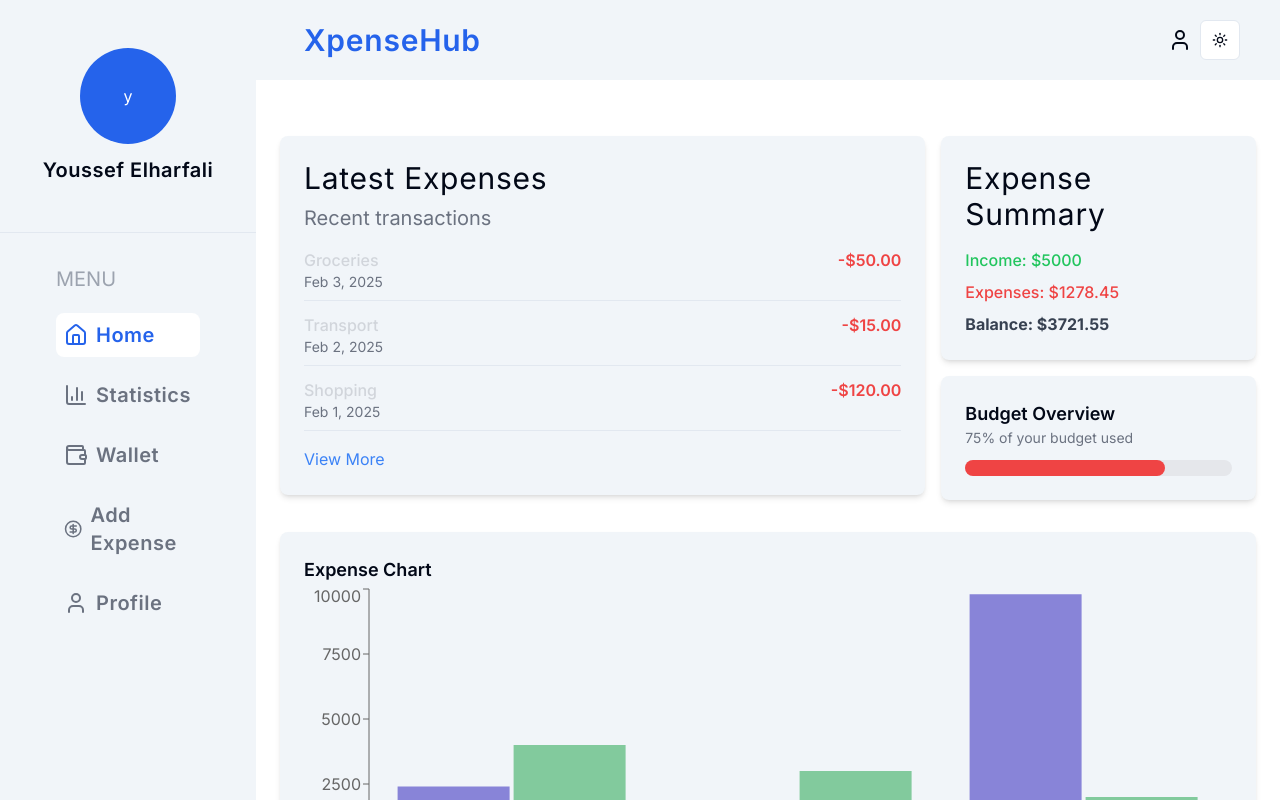
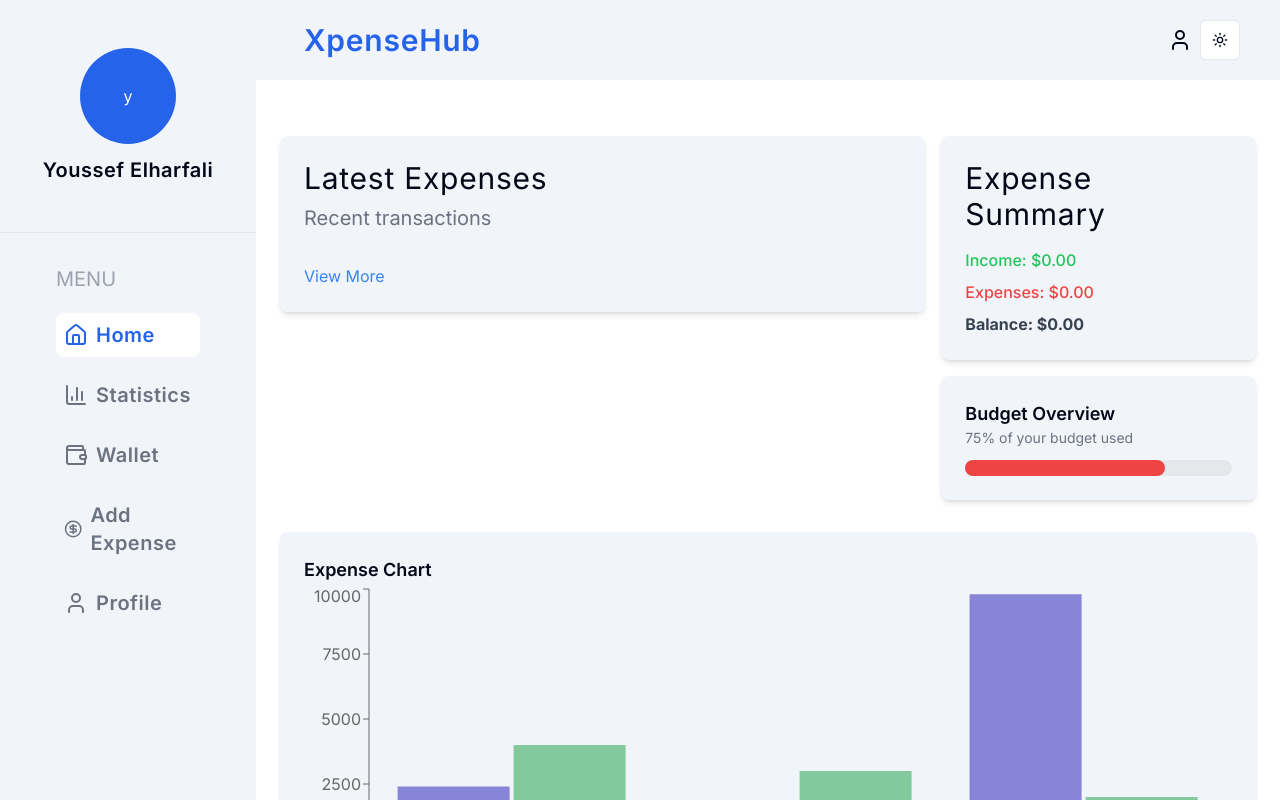
Before and after one commit to Elharfali8/project-3-expense-tracker, a Next.js app: page /dashboard in a window 1280 px wide. Shown: the top 800 px of the page. Built offline with nearby package versions, Linux system fonts and the light colour scheme.

Commit message:
Add data to latest expenses and expenses summary, save data to localStorage

```diff
--- a/app/(dashboard)/add-expense/page.jsx
+++ b/app/(dashboard)/add-expense/page.jsx
@@ -67,9 +67,10 @@ const AddExpensePage = () => {
         {expenses.map(expense => (
           <Card key={expense.id} className="p-4 shadow-md bg-muted">
             <CardContent>
-              <p className="text-lg font-bold">${expense.amount.toFixed(2)}</p>
-              <p className="text-gray-600 dark:text-gray-400">{expense.category}</p>
-              {expense.description && <p className="text-gray-500 dark:text-gray-300">{expense.description}</p>}
+                    <p className="text-gray-500 dark:text-gray-300">{expense?.createdAt}</p>
+                    <p className="text-lg font-bold text-primary">${expense?.amount.toFixed(2)}</p>
+                    <p className="text-green-500">{expense?.category}</p>
+              {expense?.description && <p className="text-gray-500 dark:text-gray-300">{expense?.description}</p>}
             </CardContent>
           </Card>
         ))}
--- a/app/(dashboard)/dashboard/page.jsx
+++ b/app/(dashboard)/dashboard/page.jsx
@@ -1,20 +1,33 @@
+'use client'
+
 import BudgetOverview from '@/components/BudgetOverview'
 import ExpenseChart from '@/components/ExpensesChart'
 import ExpenseSummary from '@/components/ExpenseSummary'
-import GlobalTitle from '@/components/GlobalTitle'
 import LatestExpense from '@/components/LatestExpense'
-import Link from 'next/link'
 import React from 'react'
+import { useSelector } from 'react-redux'
 
 const DashboardPage = () => {
+  const { expenses } = useSelector((store) => store.expense)
+  const {wallets} = useSelector((store) => store.wallet)
+
+  const totalBalance = wallets?.reduce((sum, item) => sum + item.balance, 0);
+  const totalExpenses = expenses?.reduce((sum, item) => sum + item.amount, 0)
+  const balance = totalBalance - totalExpenses
+
+
   return (
     <div className=''>
       <div className='grid xl:grid-cols-6 gap-4'>
         <div className='xl:col-span-4'>
-          <LatestExpense />
+          <LatestExpense expenses={expenses} />
         </div>
         <div className='xl:col-span-2 grid gap-y-4'>
-          <ExpenseSummary />
+          <ExpenseSummary
+            totalBalance={totalBalance}
+            totalExpenses={totalExpenses}
+            balance={balance}
+          />
           <BudgetOverview />
         </div>
       </div>
--- a/app/(dashboard)/wallet/page.jsx
+++ b/app/(dashboard)/wallet/page.jsx
@@ -31,6 +31,8 @@ const WalletPage = () => {
     setAmount('')
   }
 
+
+
   return (
     <div className="p-6 space-y-6">
       <h1 className="text-2xl font-bold">Wallet</h1>
@@ -59,7 +61,7 @@ const WalletPage = () => {
           </SelectTrigger>
           <SelectContent>
             {wallets.map(wallet => (
-              <SelectItem key={wallet.id} value={wallet.id.toString()}>
+              <SelectItem key={wallet.id} value={wallet.id}>
                 {wallet.name}
               </SelectItem>
             ))}
--- a/components/ExpenseSummary.jsx
+++ b/components/ExpenseSummary.jsx
@@ -1,14 +1,14 @@
 import React from "react";
 import GlobalTitle from "./GlobalTitle";
 
-const ExpenseSummary = () => {
+const ExpenseSummary = ({totalBalance, totalExpenses, balance}) => {
   return (
     <div className="bg-muted p-6 rounded-lg shadow-md">
       <GlobalTitle title='Expense Summary' />
       <div className="mt-4 space-y-2">
-        <p className="text-green-500 font-medium">Income: $5000</p>
-        <p className="text-red-500 font-medium">Expenses: $1278.45</p>
-        <p className="text-gray-700 font-bold">Balance: $3721.55</p>
+        <p className="text-green-500 font-medium">Income: ${totalBalance?.toFixed(2)}</p>
+        <p className="text-red-500 font-medium">Expenses: ${totalExpenses?.toFixed(2)}</p>
+        <p className="text-gray-700 font-bold">Balance: ${balance?.toFixed(2)}</p>
       </div>
     </div>
   );
--- a/components/LatestExpense.jsx
+++ b/components/LatestExpense.jsx
@@ -1,25 +1,20 @@
 import React from "react";
 import GlobalTitle from "./GlobalTitle";
 
-const LatestExpenses = () => {
-  const transactions = [
-    { category: "Groceries", date: "Feb 3, 2025", amount: "-$50.00" },
-    { category: "Transport", date: "Feb 2, 2025", amount: "-$15.00" },
-    { category: "Shopping", date: "Feb 1, 2025", amount: "-$120.00" },
-  ];
+const LatestExpenses = ({expenses}) => {
 
   return (
     <div className="bg-muted p-6 rounded-lg shadow-md">
           <GlobalTitle title='Latest Expenses' subTitle='Recent transactions' />
 
       <div className="mt-4 space-y-3">
-        {transactions.map((item, index) => (
+        {expenses?.slice(-3).map((item, index) => (
           <div key={index} className="flex justify-between border-b pb-2">
             <div>
               <p className="font-medium text-gray-300">{item.category}</p>
-              <p className="text-sm text-gray-500">{item.date}</p>
+              <p className="text-sm text-gray-500">{item.createdAt}</p>
             </div>
-            <p className="text-red-500 font-semibold">{item.amount}</p>
+            <p className="text-red-500 font-semibold">-${item.amount}</p>
           </div>
         ))}
       </div>
--- a/features/expense/expenseSlice.js
+++ b/features/expense/expenseSlice.js
@@ -1,9 +1,11 @@
 import { createSlice } from "@reduxjs/toolkit";
 import { toast } from "react-toastify";
 import { v4 as uuidv4 } from 'uuid';
+import { format } from 'date-fns';
+import { addDataToLocalStorage, getDataFromLocalStorage } from "@/utils/localStorage";
 
 const initialState = {
-    expenses: [],
+    expenses: getDataFromLocalStorage() || [],
     categories: ['Food', 'Transport', 'Shopping', 'Entertainment', 'Bills', 'Other']
 }
 
@@ -15,6 +17,7 @@ const expenseSlice = createSlice({
             const { amount, category, description } = payload
             const newExpense = {
                 id: uuidv4(),
+                createdAt: format(new Date(), 'MMM dd, yyyy'),
                 amount: Number(amount),
                 category,
                 description
@@ -26,6 +29,7 @@ const expenseSlice = createSlice({
             }
 
             state.expenses = [...state.expenses, newExpense]
+            addDataToLocalStorage(state.expenses)
             toast.success('Expense added successfully')
         }
     }
--- a/features/wallet/walletSlice.js
+++ b/features/wallet/walletSlice.js
@@ -1,11 +1,10 @@
+import { addWalletToLocalStorage, getWalletFromLocalStorage } from "@/utils/localStorage";
 import { createSlice } from "@reduxjs/toolkit";
+import { toast } from "react-toastify";
 import { v4 as uuidv4 } from 'uuid';
 
 const initialState = {
-    wallets: [
-        { id: 1, name: 'Cash', balance: 500 },
-        { id: 2, name: 'Bank Account', balance: 1500 },
-    ],
+    wallets: getWalletFromLocalStorage() || [],
     transactions: ['deposit', 'withdraw']
 }
 
@@ -18,19 +17,33 @@ const walletSlice = createSlice({
             const newWallet = {
                 id: uuidv4(),
                 name,
-                balance: 0
+                balance: Number(balance)
             }
             state.wallets = [...state.wallets, newWallet]
+            addWalletToLocalStorage(state.wallets)
+            toast.success('Wallet added successfully')
         },
         handleTransaction: (state, { payload }) => {
             const { id, transactionType, amount } = payload
-            const selectedWallet = state.wallets.find((item) => item.id === Number(id))
+            const selectedWallet = state.wallets.find((item) => item.id === id)
+
+            if (!selectedWallet) {
+                toast.error("Wallet not found");
+                return;
+            }
+
             if (transactionType === 'deposit') {
-                selectedWallet.balance += Number(amount)
+                selectedWallet.balance += Number(amount);
             } else {
-                selectedWallet.balance -= Number(amount)
+                if (selectedWallet.balance < Number(amount)) {
+                    toast.error("Insufficient balance");
+                    return;
+                }
+                selectedWallet.balance -= Number(amount);
             }
-            return
+
+            addWalletToLocalStorage(state.wallets);
+            toast.success("Transaction successful");
         }
     }
 })
--- a/package.json
+++ b/package.json
@@ -16,6 +16,7 @@
     "@reduxjs/toolkit": "^2.5.1",
     "class-variance-authority": "^0.7.1",
     "clsx": "^2.1.1",
+    "date-fns": "^4.1.0",
     "lucide-react": "^0.474.0",
     "next": "15.1.6",
     "next-themes": "^0.4.4",
--- /dev/null
+++ b/utils/localStorage.js
@@ -0,0 +1,35 @@
+export const addDataToLocalStorage = (expenseData) => {
+    localStorage.setItem('expenseData', JSON.stringify(expenseData));
+  };
+
+  export const removeDataFromLocalStorage = () => {
+    localStorage.removeItem('expenseData');
+  };
+
+  export const getDataFromLocalStorage = () => {
+    if (typeof window !== 'undefined') {
+      const result = localStorage.getItem('expenseData');
+      const expenseData = result ? JSON.parse(result) : null;
+      return expenseData;
+    }
+    return null;
+  };
+
+
+// Wallet data
+  export const addWalletToLocalStorage = (walletData) => {
+    localStorage.setItem('walletData', JSON.stringify(walletData));
+  };
+
+  export const removeWalletFromLocalStorage = () => {
+    localStorage.removeItem('walletData');
+  };
+
+  export const getWalletFromLocalStorage = () => {
+    if (typeof window !== 'undefined') {
+      const result = localStorage.getItem('walletData');
+      const walletData = result ? JSON.parse(result) : null;
+      return walletData;
+    }
+    return null;
+  };
```
Also changed, not shown: 1 other file (tests, documents, lock files or other folders).
